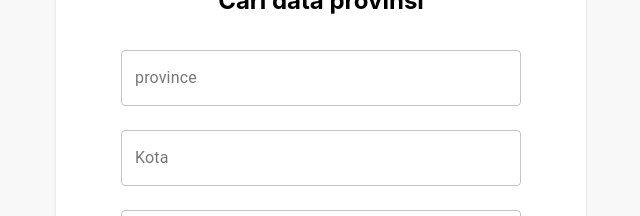
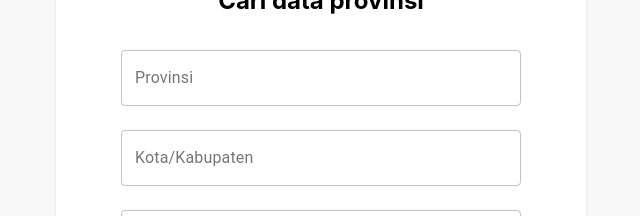
Before and after one commit to syahjamal/mst-test, a React (Create React App) app: page / in a window 1280 px wide. Shown: the part 267-483 px from the top of the page, without its empty margins (319-959 px from the left). Built offline with nearby package versions, Linux system fonts and the light colour scheme.

Commit message:
finish state kecamatan

```diff
--- a/src/App.js
+++ b/src/App.js
@@ -117,7 +117,7 @@ const onChangeHandleKec = async (value) =>{
               onChange={(ev, value) => setTitle(value)}
               renderInput={(params) => (
                 <TextField {...params}
-                label="province"
+                label="Provinsi"
                 margin="normal"
                 variant="outlined"
                 onChange={(ev,val) => {
@@ -158,7 +158,7 @@ const onChangeHandleKec = async (value) =>{
               onChange={(event, value) => setTitleKota(value)}
               renderInput={(params) => (
                 <TextField {...params}
-                label="Kota"
+                label="Kota/Kabupaten"
                 margin="normal"
                 variant="outlined"
                 onChange={ev => {
@@ -194,8 +194,8 @@ const onChangeHandleKec = async (value) =>{
               }}
               getOptionSelected={(option, value) => option.nama === value.nama}
               getOptionLabel={option => option.nama}
-              options={optionsKota}
-              loading={loadingKota}
+              options={optionsKec}
+              loading={loadingKec}
               onChange={(event, value) => setTitleKec(value)}
               renderInput={(params) => (
                 <TextField {...params}
```
Also changed, not shown: 1 other file (tests, documents, lock files or other folders).
